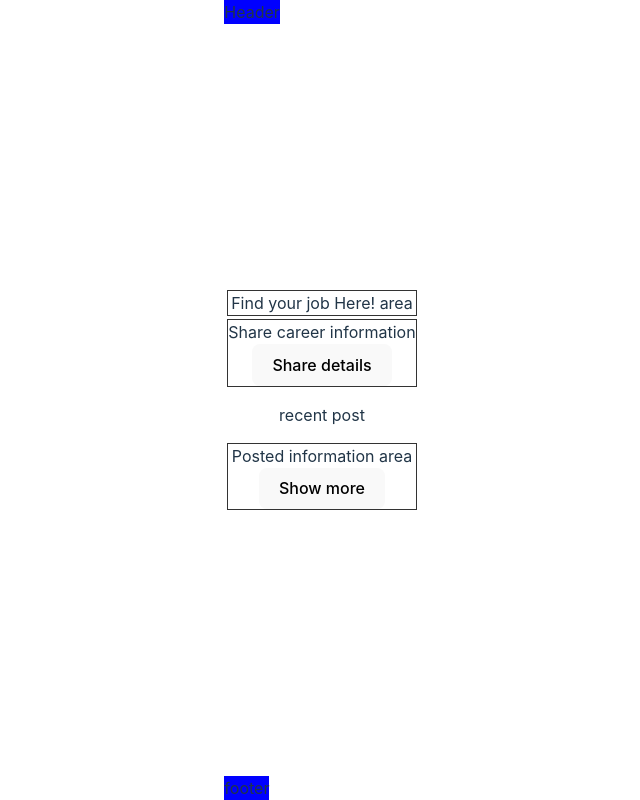
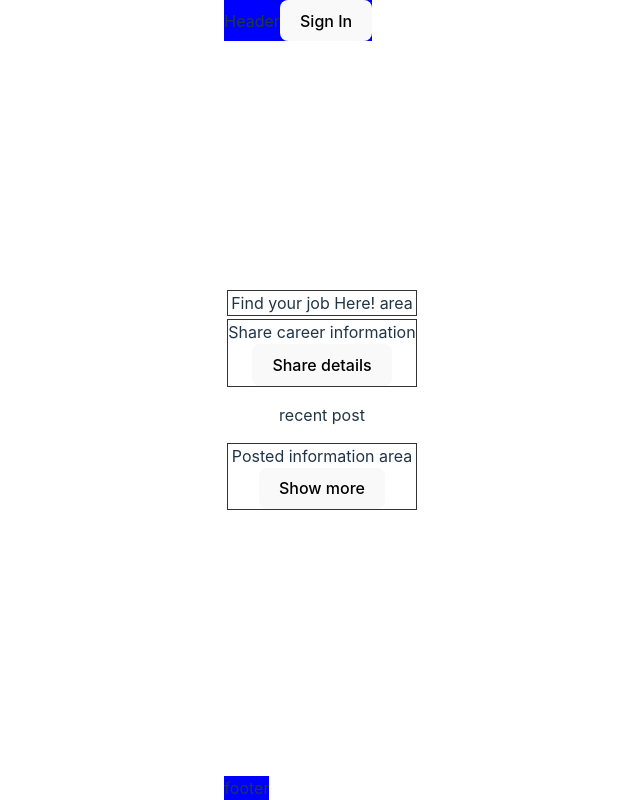
Before and after one commit to nextbharat-sic/Tomodachi, a React (Vite) app in the folder frontend/: page / in a window 1280 px wide. Shown: the whole page, without its empty margins (318-958 px from the left). Built offline with nearby package versions, Linux system fonts and the light colour scheme; no server answers.

Commit message:
ISP-125_create sign put function_Satoshi

```diff
--- a/frontend/src/App.jsx
+++ b/frontend/src/App.jsx
@@ -21,7 +21,7 @@ function App() {
 
   return (
     <>
-      <Header />
+      <Header isSignIn={isSignUp} />
       {pageStatus == "HomePage" ? <Home /> : ""}
       {!isSignUp && pageStatus == "SignUpPage" ? <SignUp /> : ""}
       {isSignUp && pageStatus == "PostJobPage" ? <UploadJobInformation /> : ""}
--- a/frontend/src/component/Header.jsx
+++ b/frontend/src/component/Header.jsx
@@ -1,8 +1,33 @@
-const Header = () => {
+import { useDispatch } from "react-redux";
+
+const Header = (props) => {
+  const dispatch = useDispatch();
+  console.log(props.isSignIn);
+
+  const confirmSignOut = () => {
+    const isConfirm = confirm("Are you sure you want to sign out?");
+    if (isConfirm) {
+      signOut();
+    }
+  };
+
+  const signOut = () => {
+    const storeIsSignIn = { type: "SIGNIN_STATE", payload: false };
+    const storePage = { type: "CHANGE_PAGE_STATE", payload: "HomePage" };
+    dispatch(storeIsSignIn);
+    dispatch(storePage);
+    alert("Sign Out");
+  };
+
   return (
     <>
       <div style={{ position: "absolute", top: 0, background: "blue" }}>
         Header
+        {props.isSignIn ? (
+          <button onClick={confirmSignOut}>Sign out</button>
+        ) : (
+          <button>Sign In</button>
+        )}
       </div>
     </>
   );
```
